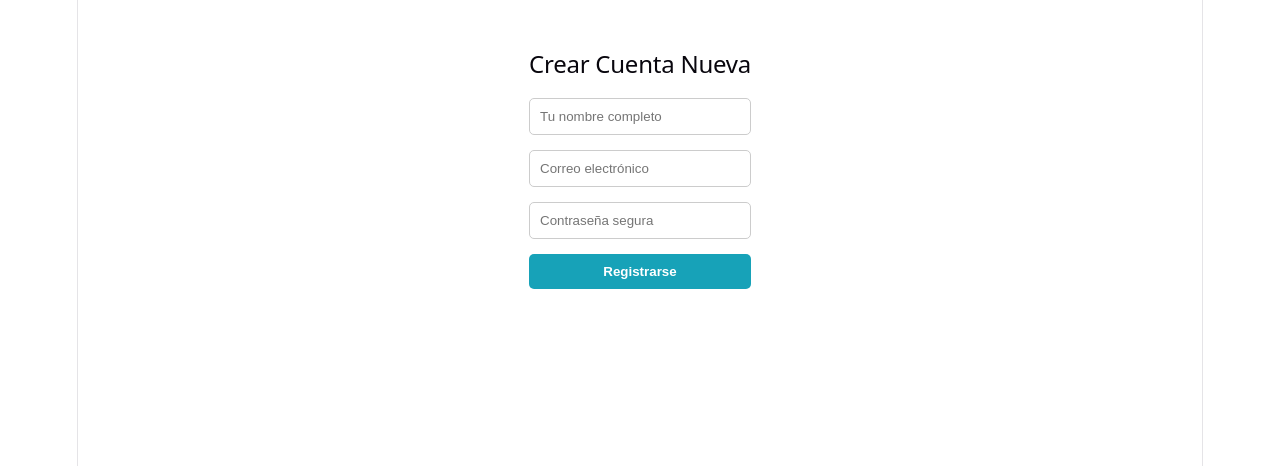
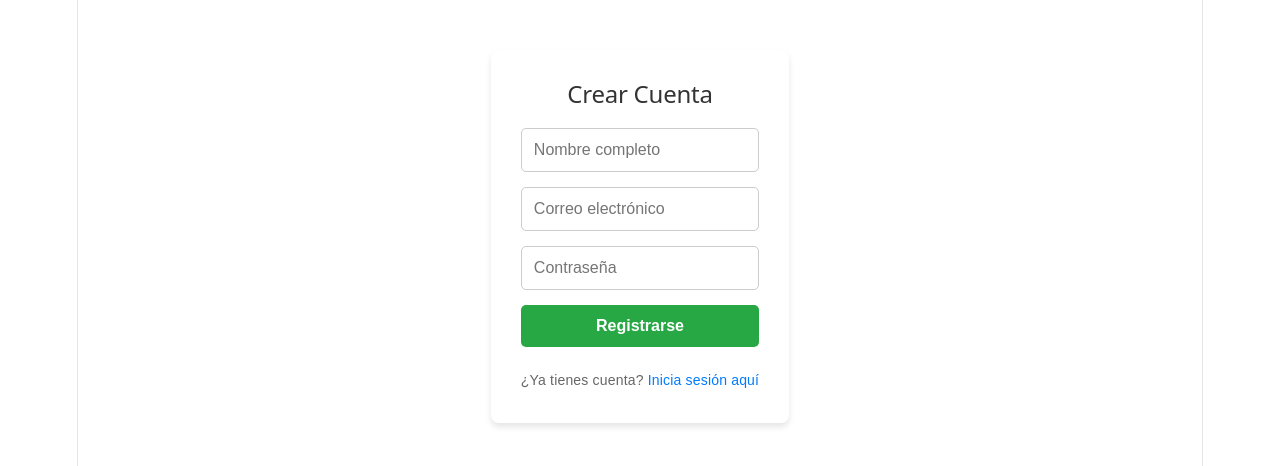
Before and after one commit to fabi1092/Proyecto-Final-web, a Vue app in the folder client/client/: page /register in a window 1280 px wide. Shown: the top 466 px of the page. Built offline with nearby package versions, Linux system fonts and the light colour scheme.

Commit message:
validaciones v2

```diff
--- a/client/client/src/components/Register.vue
+++ b/client/client/src/components/Register.vue
@@ -1,13 +1,16 @@
 <script setup>
 import { ref } from 'vue';
 
+// 1. Variables del formulario
 const nombre = ref('');
 const email = ref('');
 const password = ref('');
-const mensaje = ref('');
 
-const registrar = async () => {
-  // Limpiamos el error cada vez que el usuario intenta de nuevo
+// 2. AQUÍ ESTÁ LA VARIABLE MÁGICA (Debe estar suelta, fuera de cualquier función)
+const mensajeError = ref('');
+
+const registrarUsuario = async () => {
+  // Limpiamos el error cada vez que el usuario hace clic
   mensajeError.value = '';
 
   try {
@@ -21,18 +24,17 @@ const registrar = async () => {
       })
     });
 
-    const data = await res.json(); // Leemos lo que nos responde el servidor
+    const data = await res.json();
 
     if (!res.ok) {
-      // SI FALLA: Capturamos el mensaje del backend (ej: "El correo ya existe" o "Correo inválido")
-      // Si el backend no manda un 'message', ponemos uno genérico.
+      // Si el backend se queja, guardamos el mensaje aquí
       mensajeError.value = data.message || "Error al registrarse. Revisa tus datos.";
-      return; // Detenemos la ejecución aquí
+      return;
     }
 
-    // SI TODO SALE BIEN: Redirigimos al login (o donde lo tengas configurado)
-    alert("¡Registro exitoso!");
-    window.location.href = '/login';
+    // Si todo sale perfecto
+    alert("¡Registro exitoso! Ahora puedes iniciar sesión.");
+    window.location.href = '/'; // O la ruta que uses para tu Login
 
   } catch (error) {
     console.error("Error en la petición:", error);
@@ -42,35 +44,41 @@ const registrar = async () => {
 </script>
 
 <template>
-  <div class="contenedor">
-    <h2>Crear Cuenta Nueva</h2>
+  <div class="registro-container">
+    <h2>Crear Cuenta</h2>
+
+    <p v-if="mensajeError" class="alerta-error">{{ mensajeError }}</p>
+
     <div class="formulario">
-      <input v-model="nombre" type="text" placeholder="Tu nombre completo" />
-      <input v-model="email" type="email" placeholder="Correo electrónico" />
-      <input v-model="password" type="password" placeholder="Contraseña segura" />
+      <input type="text" v-model="nombre" placeholder="Nombre completo" required />
+      <input type="email" v-model="email" placeholder="Correo electrónico" required />
+      <input type="password" v-model="password" placeholder="Contraseña" required />
 
-      <p v-if="mensajeError" class="alerta-error">{{ mensajeError }}</p>
-      <button class="btn-principal" @click.prevent="registrar">Registrarse</button>
+      <button class="btn-registrar" @click.prevent="registrarUsuario">Registrarse</button>
+    </div>
 
-      <p class="mensaje" v-if="mensaje">{{ mensaje }}</p>
-    </div>
+    <p class="nota">¿Ya tienes cuenta? <a href="/">Inicia sesión aquí</a></p>
   </div>
 </template>
 
 <style scoped>
-.contenedor { max-width: 400px; margin: 50px auto; text-align: center; font-family: sans-serif; }
-.formulario { display: flex; flex-direction: column; gap: 15px; margin-top: 20px; }
-input { padding: 10px; border: 1px solid #ccc; border-radius: 5px; }
-.btn-principal { padding: 10px; background-color: #17a2b8; color: white; border: none; border-radius: 5px; cursor: pointer; font-weight: bold; }
-.btn-principal:hover { background-color: #138496; }
-.mensaje { color: #28a745; font-weight: bold; margin-top: 15px; }
+.registro-container { max-width: 400px; margin: 50px auto; font-family: sans-serif; background: #fff; padding: 30px; border-radius: 8px; box-shadow: 0 4px 6px rgba(0,0,0,0.1); text-align: center; }
+h2 { color: #333; margin-bottom: 20px; }
+.formulario { display: flex; flex-direction: column; gap: 15px; }
+input { padding: 12px; border: 1px solid #ccc; border-radius: 5px; font-size: 16px; }
+.btn-registrar { background-color: #28a745; color: white; border: none; padding: 12px; border-radius: 5px; cursor: pointer; font-size: 16px; font-weight: bold; transition: 0.2s; }
+.btn-registrar:hover { background-color: #218838; }
+.nota { margin-top: 20px; font-size: 14px; color: #666; }
+.nota a { color: #007bff; text-decoration: none; }
+.nota a:hover { text-decoration: underline; }
+
+/* ESTILOS DEL ERROR */
 .alerta-error {
   background-color: #f8d7da;
   color: #721c24;
   border: 1px solid #f5c6cb;
   padding: 10px;
   border-radius: 5px;
-  margin-top: 15px;
   margin-bottom: 15px;
   text-align: center;
   font-weight: bold;
```
